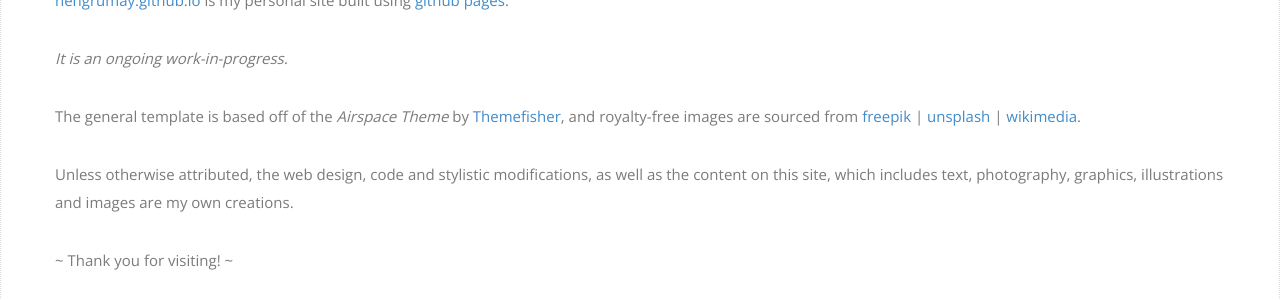
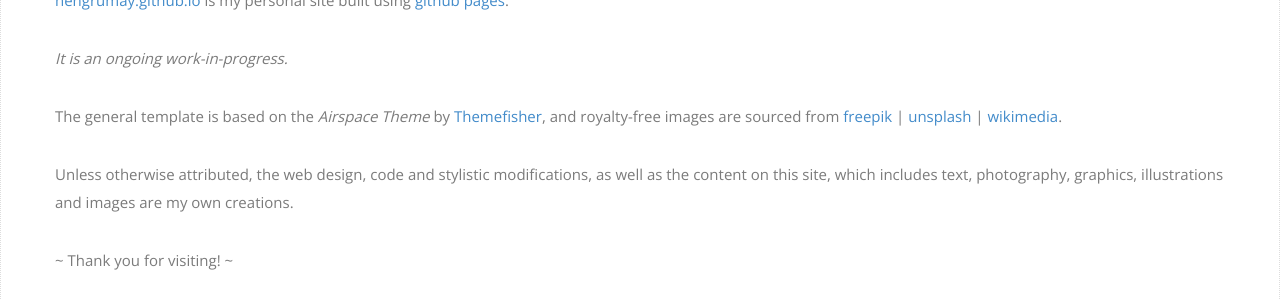
Before and after one commit to hengrumay/hengrumay.github.io, a Jekyll site: the page built from _pages/site_info.md, in a window 1280 px wide. Shown: the part 373-673 px from the top of the page. Built offline with Jekyll 4.4.1, drawn with Linux system fonts in a browser that asks for light colours; nearby versions of some CDN libraries; some web fonts are replaced; our own code applies the rules of GitHub Pages for plain Markdown files.

Commit message:
Update site_info.md

```diff
--- a/_pages/site_info.md
+++ b/_pages/site_info.md
@@ -4,7 +4,7 @@
 
 *It is an ongoing work-in-progress.*
 
-The general template is based off of the *Airspace Theme* by <a href="http://www.themefisher.com" target="_blank">Themefisher</a>,
+The general template is based on the *Airspace Theme* by <a href="http://www.themefisher.com" target="_blank">Themefisher</a>,
 and royalty-free images are sourced from <a href="http://www.freepik.com" target="_blank">freepik</a> |
           <a href="http://unsplash.com" target="_blank">unsplash</a> |
           <a href="https://commons.wikimedia.org/wiki/Main_Page" target="_blank">wikimedia</a>.
```
